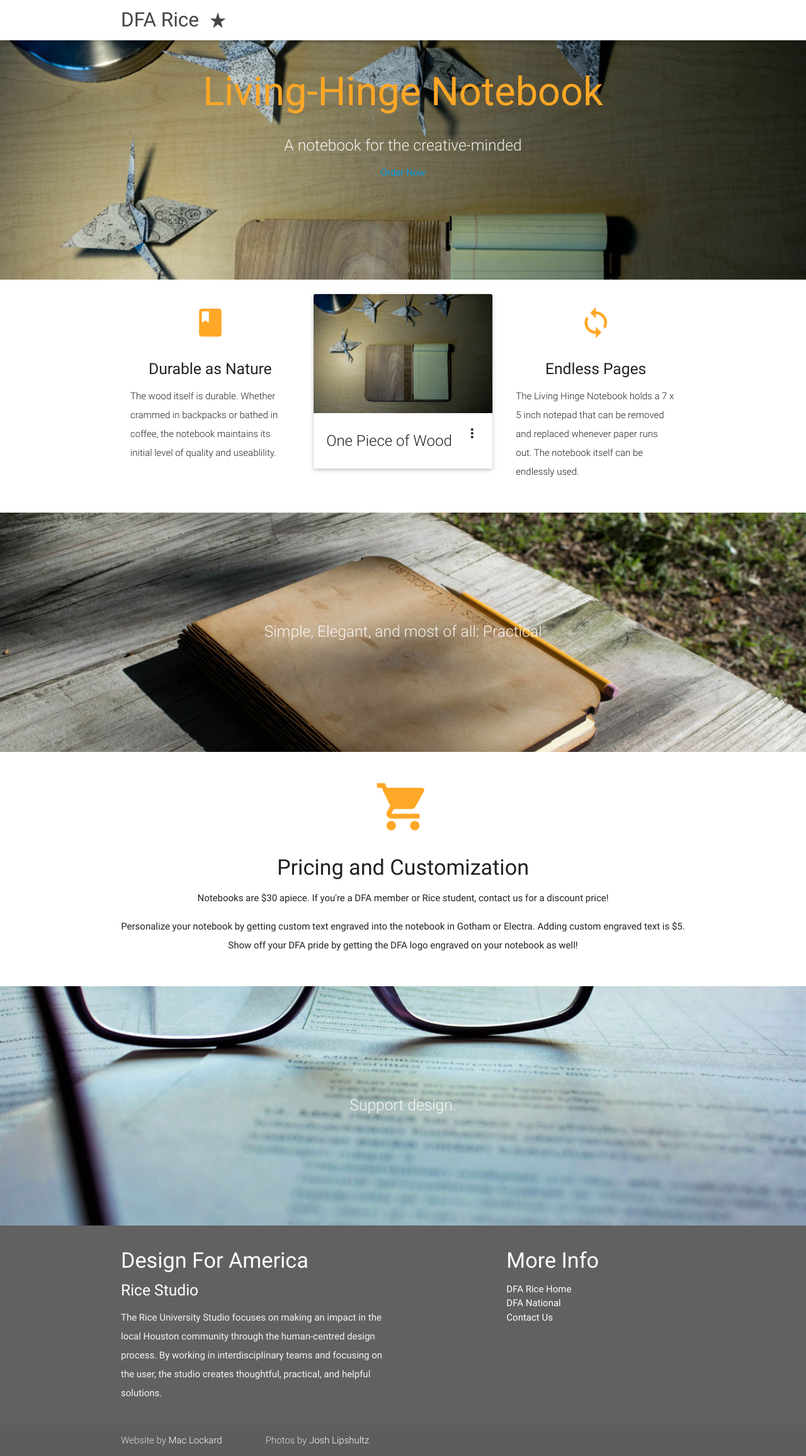
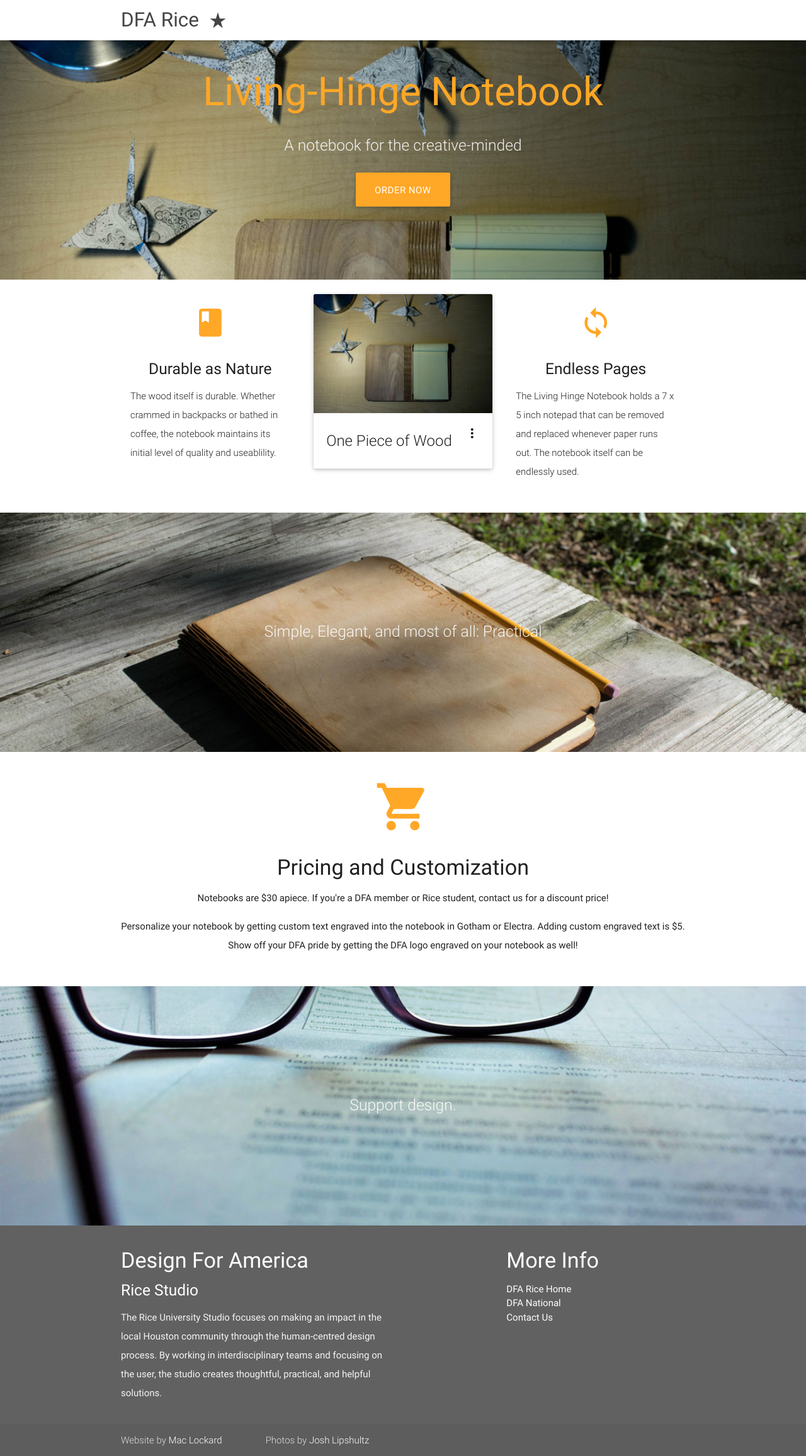
Before and after one commit to dfarice/notebook, a Jekyll site: the page built from index.html, in a window 1280 px wide. Shown: the whole page at 63% size. Built offline with Jekyll 4.4.1, drawn with Linux system fonts in a browser that asks for light colours; nearby versions of some CDN libraries.

Commit message:
fixed button for ordering

```diff
--- a/index.html
+++ b/index.html
@@ -11,8 +11,7 @@ layout: default
         <h5 class="header col s12 light">A notebook for the creative-minded</h5>
       </div>
       <div class="row center">
-        <!--<a href="{{ "/order.html" | prepend: site.baseurl }}" id="download-button" class="btn-large waves-effect waves-light orange lighten-1">Pre-order Now</a>-->
-          <a href="https://docs.google.com/a/designforamerica.com/forms/d/1igt684fV-B2b_L5Eq2pzVjXor7Pid45x-qtKZ_5LHtQ/viewform">Order Now</a>
+        <a href="https://docs.google.com/a/designforamerica.com/forms/d/1igt684fV-B2b_L5Eq2pzVjXor7Pid45x-qtKZ_5LHtQ/viewform" id="download-button" class="btn-large waves-effect waves-light orange lighten-1">Order Now</a>
       </div>
       <br><br>
 
```
Also changed, not shown: 2 other files.
